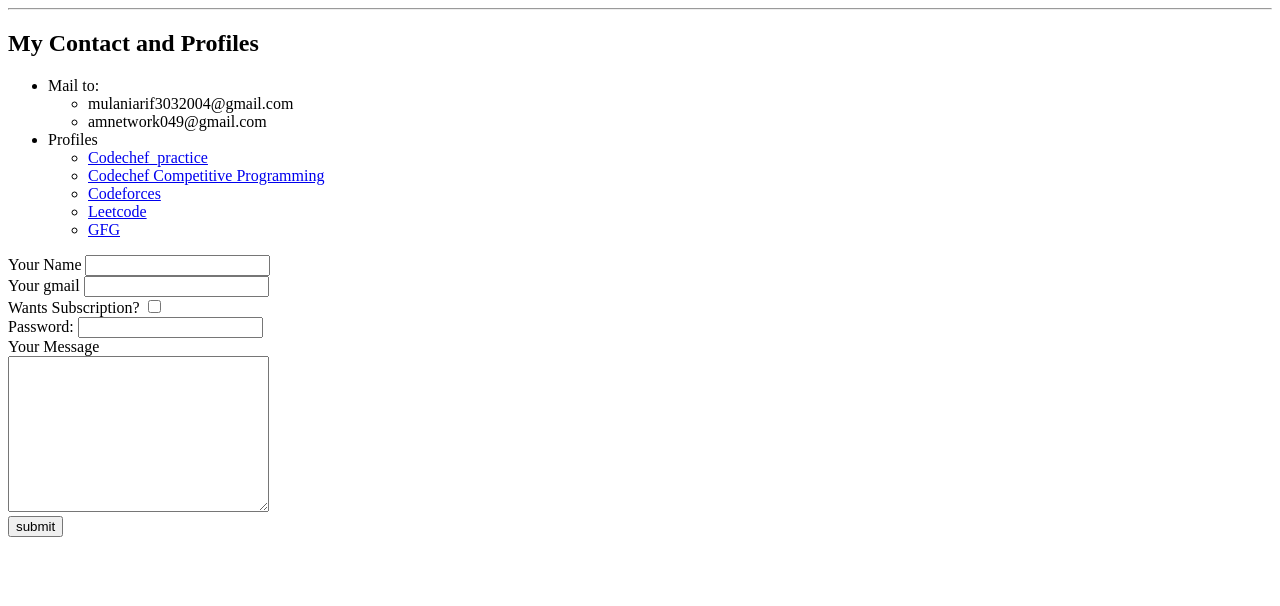
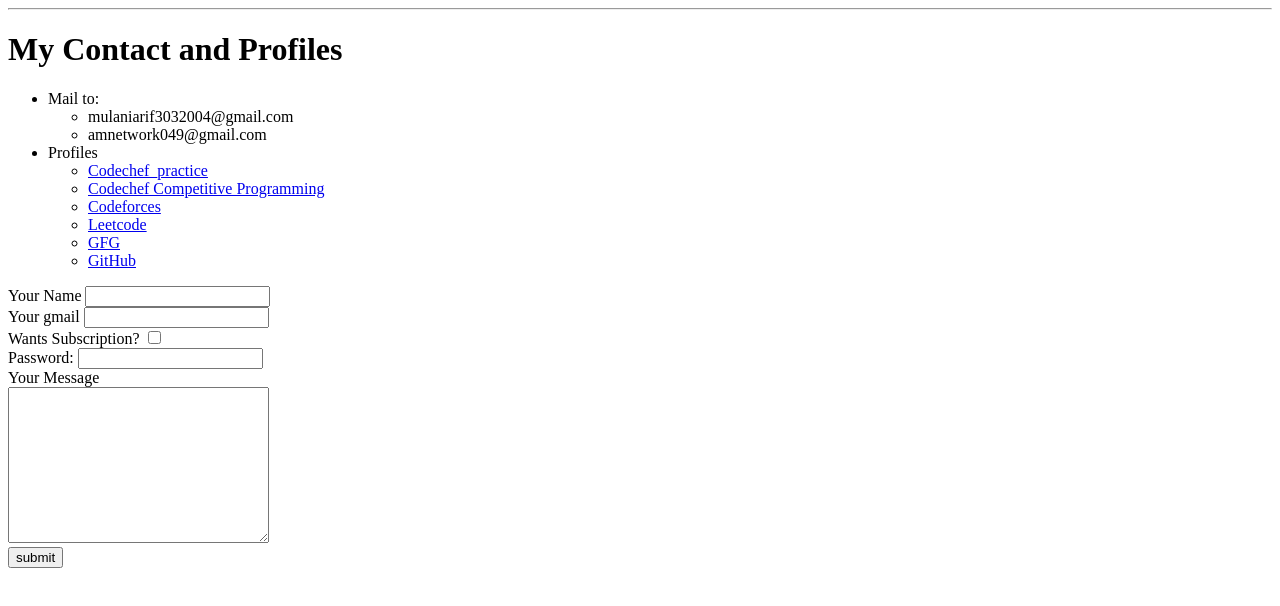
Before and after one commit to mulani-arif/CV, a plain HTML site: page contact.html in a window 1280 px wide. Drawn offline with Linux system fonts and the light colour scheme.

Commit message:
Update contact.html

```diff
--- a/contact.html
+++ b/contact.html
@@ -4,9 +4,10 @@
     <meta charset="utf-8">
     <title>MY CONTACT</title>
   </head>
+  <link rel="stylesheet" href="css/styles.css">
   <body>
     <hr />
-    <h2>My Contact and Profiles</h2>
+    <h1>My Contact and Profiles</h1>
     <ul>
       <li>Mail to:</li>
       <ul>
@@ -20,6 +21,7 @@
         <li><a href="https://codeforces.com/profile/arif049">Codeforces</a></li>
         <li><a href="https://leetcode.com/arif_049/">Leetcode</a></li>
         <li><a href="https://auth.geeksforgeeks.org/user/mulaniarif3032004">GFG</a></li>
+        <li><a href="https://github.com/mulani-arif">GitHub</a></li>
       </ul>
     </ul>
 
```
